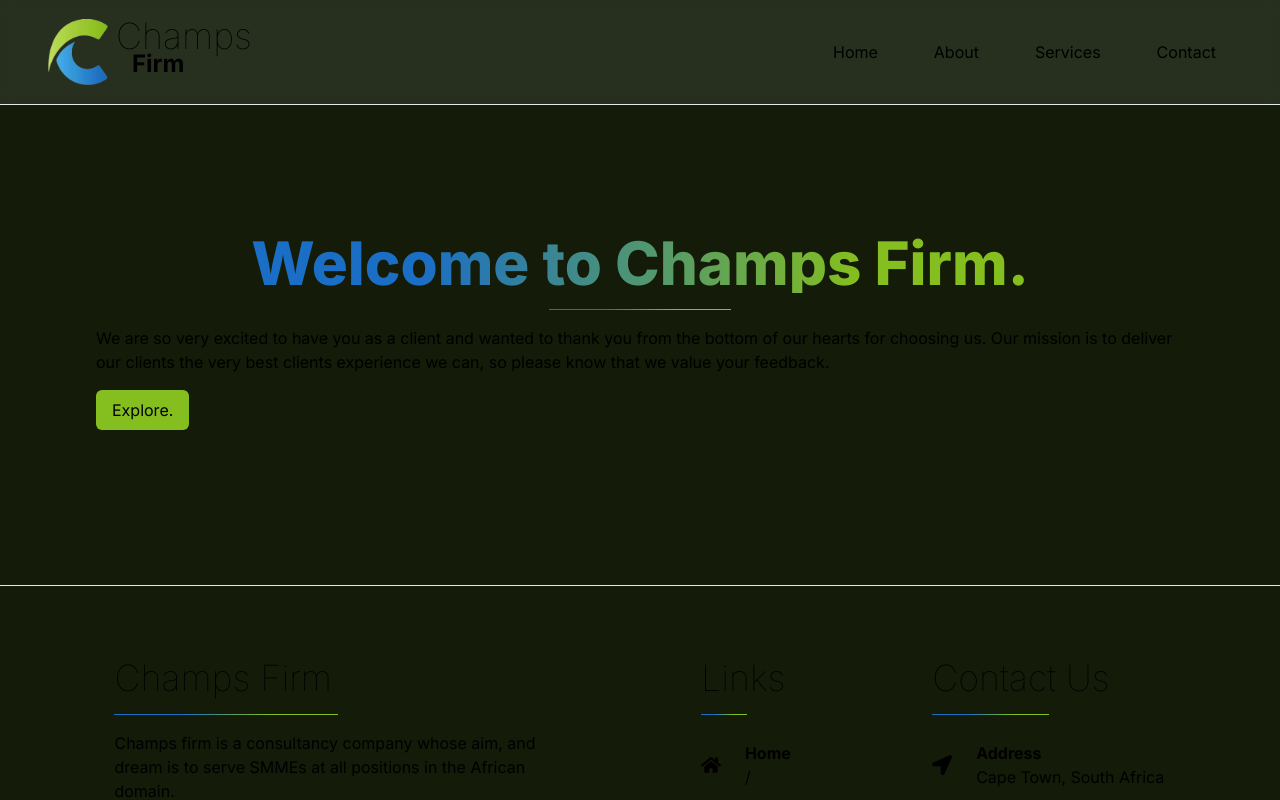
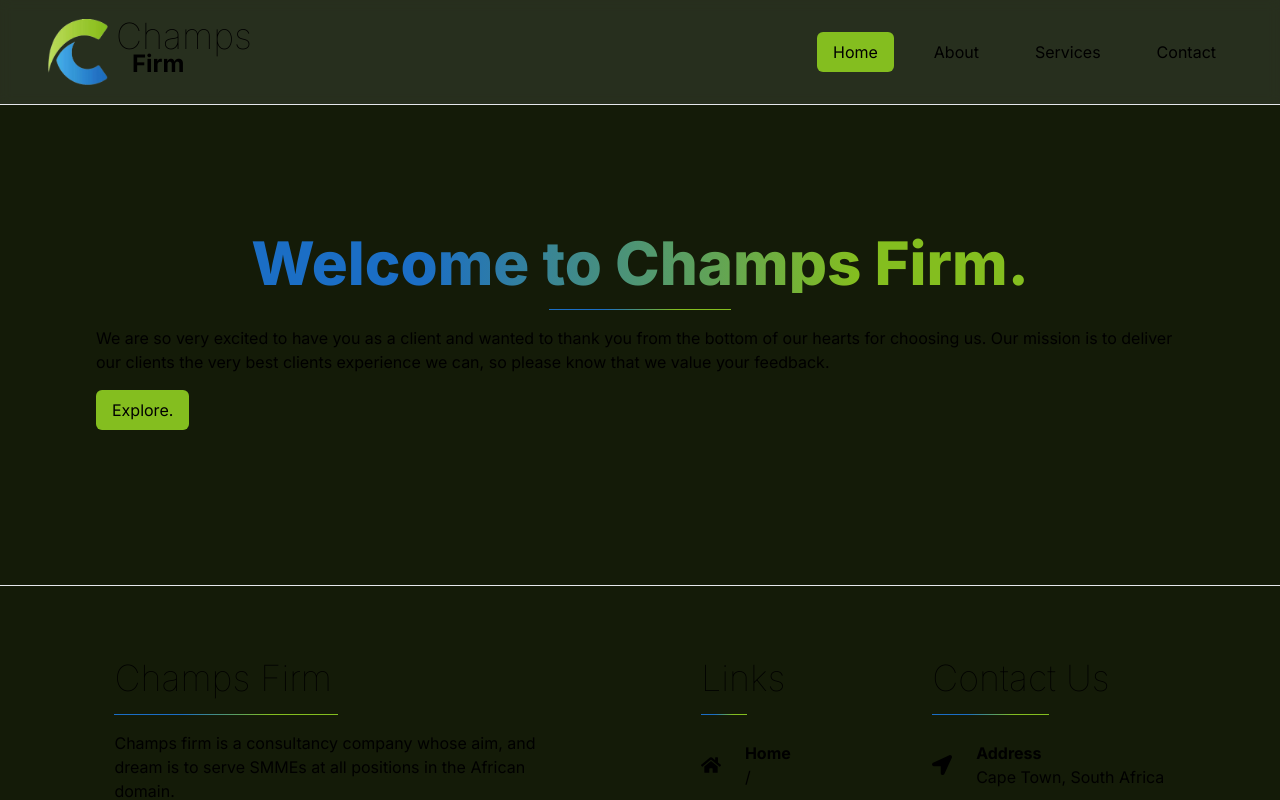
Before and after one commit to christiaan-fourie/champs.firm, a Next.js app: page / in a window 1280 px wide. Shown: the top 800 px of the page. Built offline with nearby package versions, Linux system fonts and the light colour scheme.

Commit message:
Have an active menu item

```diff
--- a/components/Header/Header.tsx
+++ b/components/Header/Header.tsx
@@ -3,21 +3,15 @@
 import Image from "next/image"
 import Link from "next/link"
 
-import {useState} from 'react'
+import {useState, useCallback} from 'react'
 
 export default function Header() {
 
+
+  const [active, setActive] = useState('home') // ['home', 'about', 'services', 'contact']
+
   const [showMenu, setShowMenu] = useState(false)
 
-  // Toggle menu
-  const toggleMenu = () => {
-    if (showMenu) {
-      setShowMenu(false)
-    }
-    else {
-      setShowMenu(true)
-    }
-  }
 
   return (
     <div className="sticky top-0 glass">
@@ -37,31 +31,49 @@ export default function Header() {
 
         {/* Mobile menu */}
         <div className="md:hidden">
-          <button onClick={toggleMenu} className="focus:outline-none">
+          <button onClick={() => setShowMenu(!showMenu)} className="focus:outline-none">
             <svg xmlns="http://www.w3.org/2000/svg" className="h-8 w-8 text-[#84be1f]" fill="none" viewBox="0 0 24 24" stroke="currentColor">
               <path strokeLinecap="round" strokeLinejoin="round" strokeWidth="2.5" d="M4 6h16M4 12h16M4 18h16" />
             </svg>
           </button>
         </div>
 
+        <ul className="hidden md:flex gap-6 transition-all duration-500">
+          <Link href='/' onClick={(e) => setActive('home')} >  { active === 'home' ?
+            <li className="bg-[#84be1f] text-black px-4 py-2 rounded-md">Home</li> :
+            <li className="hover:bg-[#84be1f] hover:text-black px-4 py-2 rounded-md" >Home</li> }
+          </Link>
+          <Link href='/about' onClick={(e) => setActive('about')} > { active === 'about' ?
+            <li className="bg-[#84be1f] text-black px-4 py-2 rounded-md">About</li> :
+            <li className="hover:bg-[#84be1f] hover:text-black px-4 py-2 rounded-md">About</li> }
+          </Link>
+          <Link href='/services' onClick={(e) => setActive('services')} > { active === 'services' ?
+            <li className="bg-[#84be1f] text-black px-4 py-2 rounded-md">Services</li> :
+            <li className="hover:bg-[#84be1f] hover:text-black px-4 py-2 rounded-md">Services</li> }
+          </Link>
+          <Link href='/contact' onClick={(e) => setActive('contact')} > { active === 'contact' ?
+            <li className="bg-[#84be1f] text-black px-4 py-2 rounded-md">Contact</li> :
+            <li className="hover:bg-[#84be1f] hover:text-black px-4 py-2 rounded-md">Contact</li> }
+          </Link>
+        </ul>
+
+      </header>
 
 
-
-        <ul className="hidden md:flex gap-6">
-           <Link href='/'><li className="hover:bg-[#84be1f] hover:text-black px-4 py-2 rounded-md">Home</li></Link>
-           <Link href='/about'><li className="hover:bg-[#84be1f] hover:text-black px-4 py-2 rounded-md">About</li></Link>
-           <Link href='/services'><li className="hover:bg-[#84be1f] hover:text-black px-4 py-2 rounded-md">Services</li></Link>
-           <Link href='/contact'><li className="hover:bg-[#84be1f] hover:text-black px-4 py-2 rounded-md">Contact</li></Link>
-        </ul>
-
-
-      </header>
       {showMenu &&
         <ul className="fixed md:hidden w-full text-center bg-black bg-opacity-70  text-white">
-          <Link href='/' onClick={toggleMenu} ><li className="py-4 hover:bg-[#84be1f] shadow-[#84be1f] drop-shadow-md hover:text-black transition-all duration-200">Home</li></Link>
-          <Link href='/about' onClick={toggleMenu} ><li className="py-4 hover:bg-[#84be1f] hover:text-black transition-all">About</li></Link>
-          <Link href='/services' onClick={toggleMenu} ><li className="py-4 hover:bg-[#84be1f] hover:text-black transition-all">Services</li></Link>
-          <Link href='/contact' onClick={toggleMenu} ><li className="py-4 hover:bg-[#84be1f] hover:text-black transition-all">Contact</li></Link>
+          <Link href='/' onClick={() => setShowMenu(!showMenu) } >
+            <li className="py-4 hover:bg-[#84be1f] shadow-[#84be1f] drop-shadow-md hover:text-black transition-all duration-200">Home</li>
+          </Link>
+          <Link href='/about' onClick={() => setShowMenu(!showMenu) } >
+            <li className="py-4 hover:bg-[#84be1f] hover:text-black transition-all">About</li>
+          </Link>
+          <Link href='/services' onClick={() => setShowMenu(!showMenu) } >
+            <li className="py-4 hover:bg-[#84be1f] hover:text-black transition-all">Services</li>
+          </Link>
+          <Link href='/contact' onClick={() => setShowMenu(!showMenu) } >
+            <li className="py-4 hover:bg-[#84be1f] hover:text-black transition-all">Contact</li>
+          </Link>
         </ul>
       }
     </div>
```
